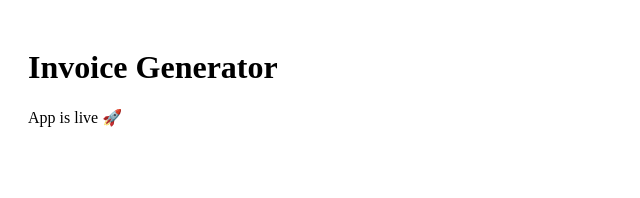
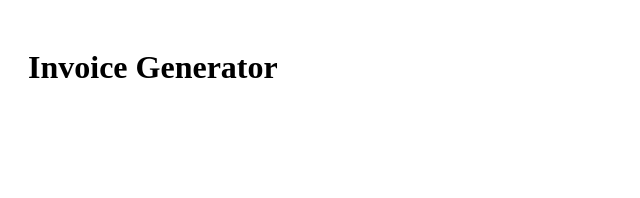
Before and after one commit to mitradaniel/gen_invoice, a Next.js app: page / in a window 1280 px wide. Shown: the top 198 px of the page, without its empty margins (0-640 px from the left). Built offline with nearby package versions, Linux system fonts and the light colour scheme.

Commit message:
Update page.js

```diff
--- a/app/page.js
+++ b/app/page.js
@@ -2,7 +2,6 @@ export default function Page() {
   return (
     <div style={{ padding: 20 }}>
       <h1>Invoice Generator</h1>
-      <p>App is live 🚀</p>
     </div>
   );
 }
```
